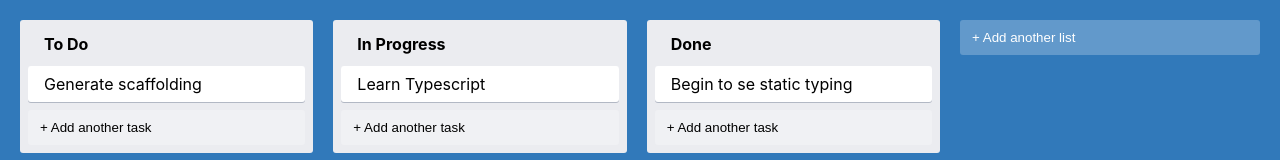
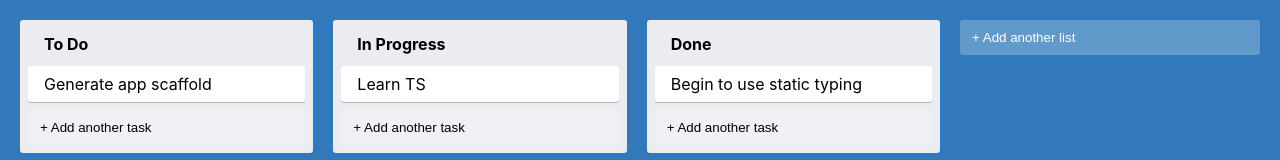
Before and after one commit to mariache/kanban-board, a React (Create React App) app: page / in a window 1280 px wide. Shown: the top 160 px of the page. Built offline with nearby package versions, Linux system fonts and the light colour scheme.

Commit message:
- global state in use;

```diff
--- a/src/App.tsx
+++ b/src/App.tsx
@@ -1,24 +1,20 @@
 import React from "react";
 import { AppContainer } from "./components/styles";
 import { Column } from "./components/Column";
-import { Card } from "./components/Card";
 import { AddNewItem } from "./components/AddNewItem";
+import { useAppState } from "./context/AppStateProvider";
 
-function App() {
+const App = () => {
+  const { state } = useAppState();
+
   return (
     <AppContainer>
-      <Column text="To Do">
-        <Card text="Generate scaffolding" />
-      </Column>
-      <Column text="In Progress">
-        <Card text="Learn Typescript" />
-      </Column>
-      <Column text="Done">
-        <Card text="Begin to se static typing" />
-      </Column>
+      {state.lists.map((list, idx) => (
+        <Column text={list.text} key={list.id} index={idx} />
+      ))}
       <AddNewItem toggleButtonText="+ Add another list" onAdd={console.log} />
     </AppContainer>
   );
-}
+};
 
 export default App;
--- a/src/components/Column.tsx
+++ b/src/components/Column.tsx
@@ -1,19 +1,26 @@
 import React from "react";
 import { ColumnContainer, ColumnTitle } from "./styles";
 import { AddNewItem } from "./AddNewItem";
+import { useAppState } from "../context/AppStateProvider";
+import { Card } from "./Card";
 
 interface ColomnProps {
   text: string;
+  index: number;
 }
 
 export const Column: React.FC<ColomnProps> = ({
   text,
-  children,
+  index,
 }: React.PropsWithChildren<ColomnProps>) => {
+  const { state } = useAppState();
+
   return (
     <ColumnContainer>
       <ColumnTitle>{text}</ColumnTitle>
-      {children}
+      {state.lists[index].tasks.map((task) => (
+        <Card text={task.text} key={task.id} />
+      ))}
       <AddNewItem
         toggleButtonText="+ Add another task"
         onAdd={console.log}
```
